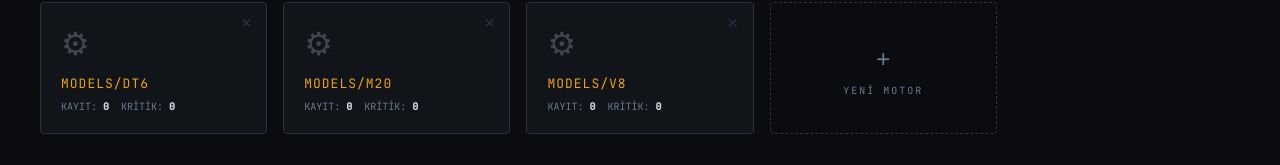
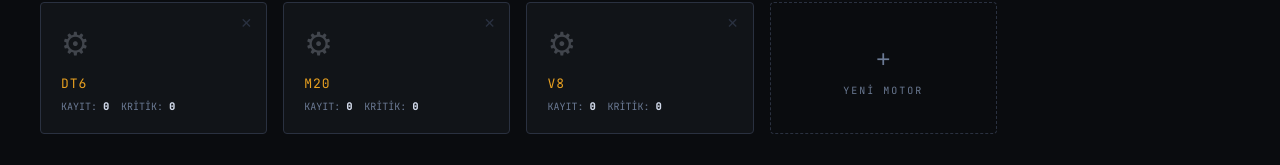
Before and after one commit to lewla-u/motor-damage-inspection-system, a plain HTML site: page index.html in a window 1280 px wide. Shown: the part 190-355 px from the top of the page. Drawn offline with nearby package versions, Linux system fonts and the light colour scheme.

Commit message:
update
isim

```diff
--- a/index.html
+++ b/index.html
@@ -2067,7 +2067,7 @@ function boot(){
       const saved = JSON.parse(localStorage.getItem('mhs_records_map') || '{}');
       motors = glbFiles.map(fileName=>{
         const id = 'glb_' + fileName.replace(/\W/g,'_');
-        const name = fileName.replace(/\.[^.]+$/,'').toUpperCase();
+        const name = fileName.split('/').pop().replace(/\.[^.]+$/,'').toUpperCase();
         return { id, name, fileName, records: saved[id] || [] };
       });
       renderHome();
```
